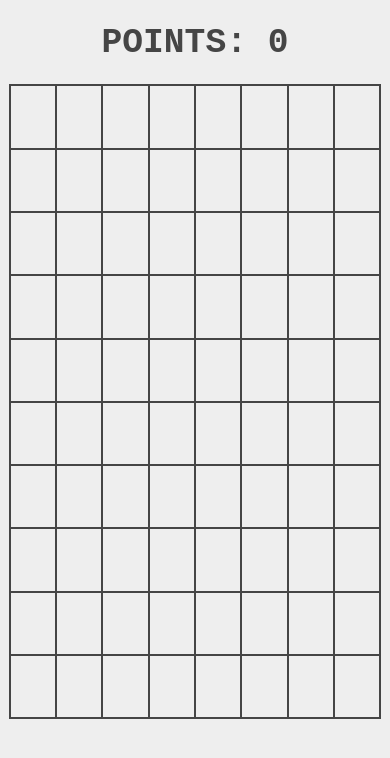
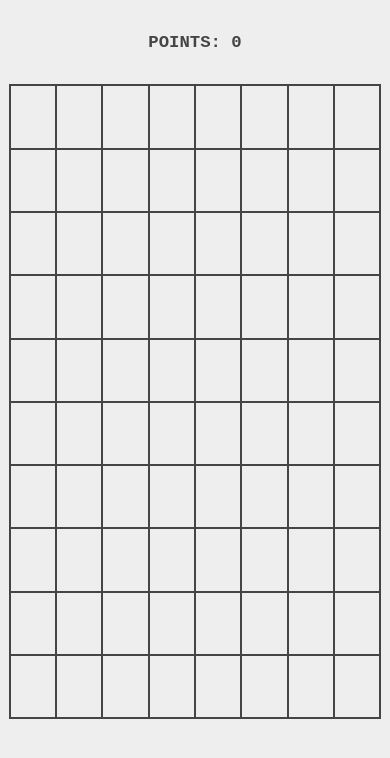
Before and after one commit to mrimavicius/minesweeper, a plain HTML site: page index.html in a window 390 px wide. Drawn offline with Linux system fonts and the light colour scheme.

Commit message:
media fix

```diff
--- a/style.css
+++ b/style.css
@@ -64,3 +64,9 @@
     background: #454545;
     color: #eee;
 }
+
+@media only screen and (max-width: 600px) {
+    .score {
+        font-size: 1em;
+    }
+}
```
